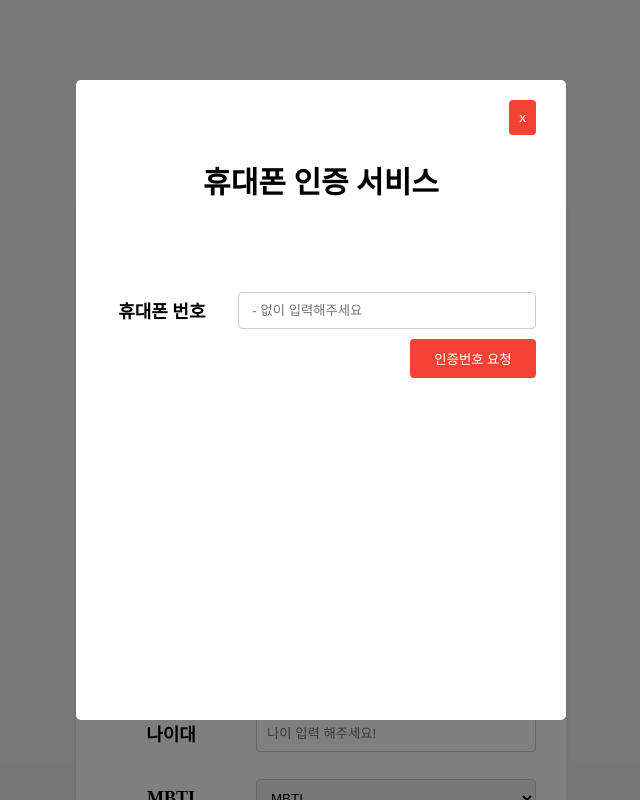
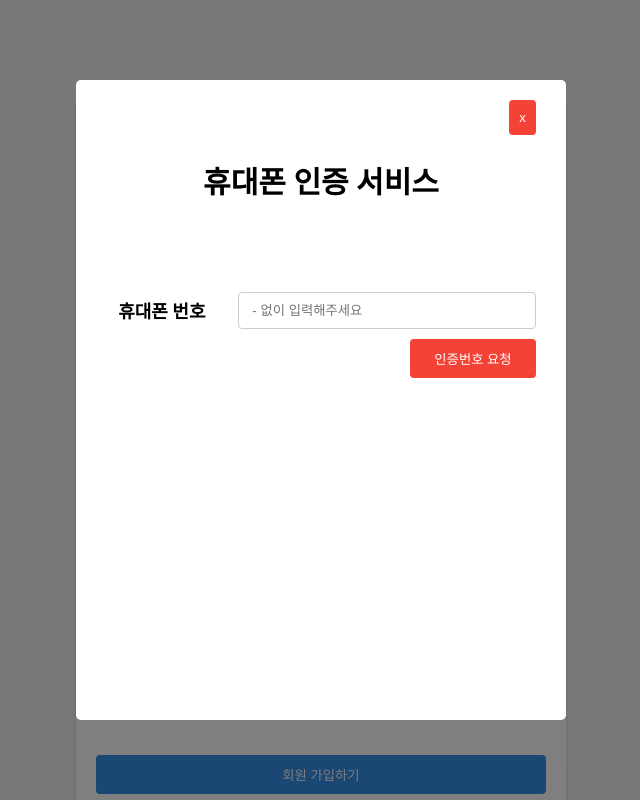
Before and after one commit to NangManBo/Capstone_React, a React (Create React App) app: page /signup in a window 1280 px wide. Shown: the top 800 px of the page, without its empty margins (319-959 px from the left). Built offline with nearby package versions, Linux system fonts and the light colour scheme.

Commit message:
🐛 회원 가입페이지 수정

```diff
--- a/src/Capstone_Web_Page/pages/styles/signup_style.css
+++ b/src/Capstone_Web_Page/pages/styles/signup_style.css
@@ -1,5 +1,5 @@
-.Page > .signup-form {
-  top: 25%;
+.signup-form {
+  top: 100px;
   position: fixed;
   display: flex;
   flex-direction: column;
```
